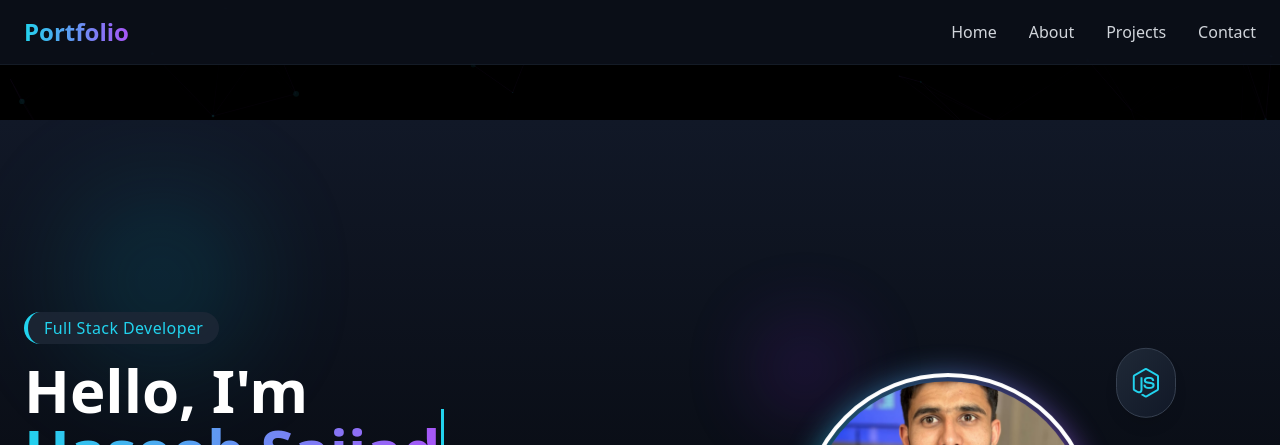
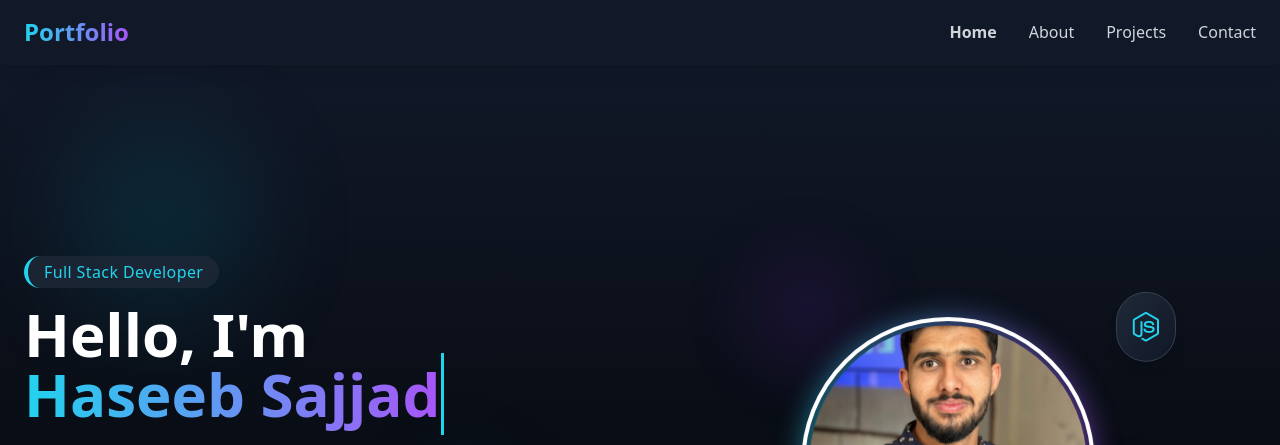
Before and after one commit to haseeb-012/haseeb-012.github.io, a plain HTML site: page index.html in a window 1280 px wide. Shown: the top 445 px of the page. Drawn offline with nearby package versions, Linux system fonts and the light colour scheme; animation ran at ten frames a second.

Commit message:
feat: Update header styling and adjust hero section spacing for improved layout

```diff
--- a/index.html
+++ b/index.html
@@ -17,8 +17,8 @@
     <!-- Particles Background -->
     <div id="particles-js" class="fixed inset-0 z-0 opacity-30 pointer-events-none"></div>
 
-    <!-- Header/Navigation -->
-    <header class="fixed w-full top-0 left-0 z-50 backdrop-blur-lg bg-gray-900 bg-opacity-60 shadow-lg border-b border-gray-800/50 transition-all duration-300">
+    <!-- Updated Header -->
+    <header class="fixed w-full top-0 left-0 z-50 backdrop-blur-lg bg-gray-900 shadow-lg border-b border-gray-800/10 transition-all duration-300">
         <nav class="container mx-auto px-6 py-4 flex justify-between items-center">
             <a href="#" class="text-2xl font-bold text-transparent bg-clip-text bg-gradient-to-r from-cyan-400 to-purple-500 hover:scale-105 transition-all duration-300">Portfolio</a>
             <div class="hidden md:flex space-x-8">
@@ -50,9 +50,11 @@
         </div>
     </header>
 
-    <!-- Spacer for fixed header -->
-    <div class="h-20"></div><!-- Hero Section -->
-    <section id="home" class="py-24 mt-10 bg-gradient-to-b from-gray-900 to-black relative overflow-hidden min-h-screen flex items-center">
+    <!-- Spacer with matching color -->
+    <div class="h-16 bg-gray-900"></div>
+
+    <!-- Hero Section with matching top color -->
+    <section id="home" class="py-20 bg-gradient-to-b from-gray-900 to-black relative overflow-hidden min-h-screen flex items-center">
         <!-- Background animation elements -->
         <div class="absolute inset-0 z-0 opacity-20">
             <div class="absolute top-20 left-20 w-40 h-40 rounded-full bg-cyan-500 blur-3xl parallax" data-speed="0.05"></div>
```
